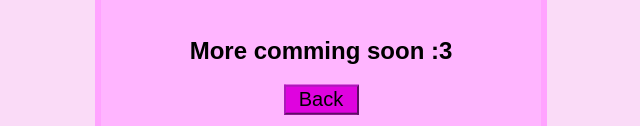
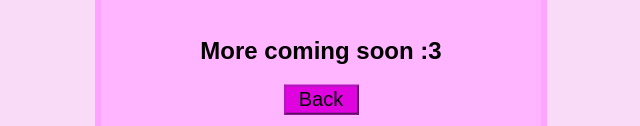
Before and after one commit to shlinke/card, a plain HTML site: page projects.html in a window 1280 px wide. Shown: the part 859-985 px from the top of the page, without its empty margins (319-959 px from the left). Drawn offline with Linux system fonts and the light colour scheme.

```diff
--- a/projects.html
+++ b/projects.html
@@ -22,7 +22,7 @@
                 <img src="assets/homepad.png" width="250" id="homePad"/>
             </a>
             <br><br>
-            <h2>More comming soon :3</h2>
+            <h2>More coming soon :3</h2>
 
             <a href="index.html" style="text-decoration: none" id="backBtn">
             <button id="backBtn">Back</button>
```
Also changed, not shown: 1 other file.
